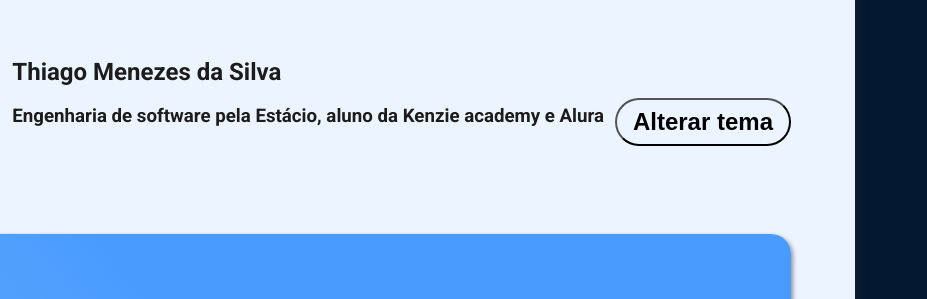
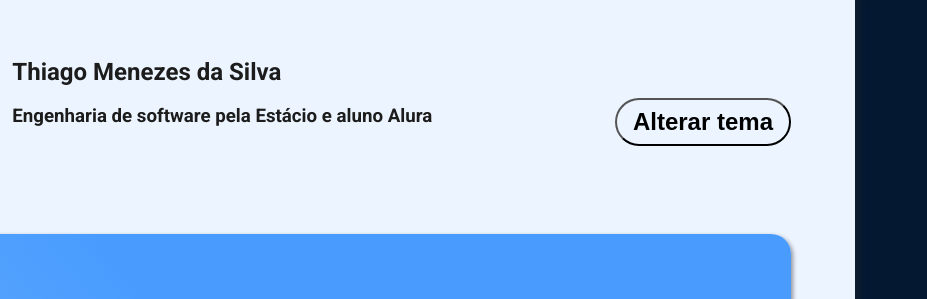
Before and after one commit to vVuc/portifolio, a plain HTML site: page index.html in a window 1280 px wide. Shown: the part 86-385 px from the top of the page, 353-1280 px from the left. Drawn offline with Linux system fonts and the light colour scheme; a script that the page names is missing.

Commit message:
v2.0
n sou mais aluno da kenzie

```diff
--- a/index.html
+++ b/index.html
@@ -15,7 +15,7 @@
         <img class="lindao-Photo" src="https://avatars.githubusercontent.com/u/70516854?v=4" />
         <div class="title">
           <h1> Thiago Menezes da Silva </h1>
-          <h3> Engenharia de software pela Estácio, aluno da Kenzie academy e Alura</h3>
+          <h3> Engenharia de software pela Estácio e aluno Alura</h3>
         </div>
       </div>
       <div class="tema">
```
